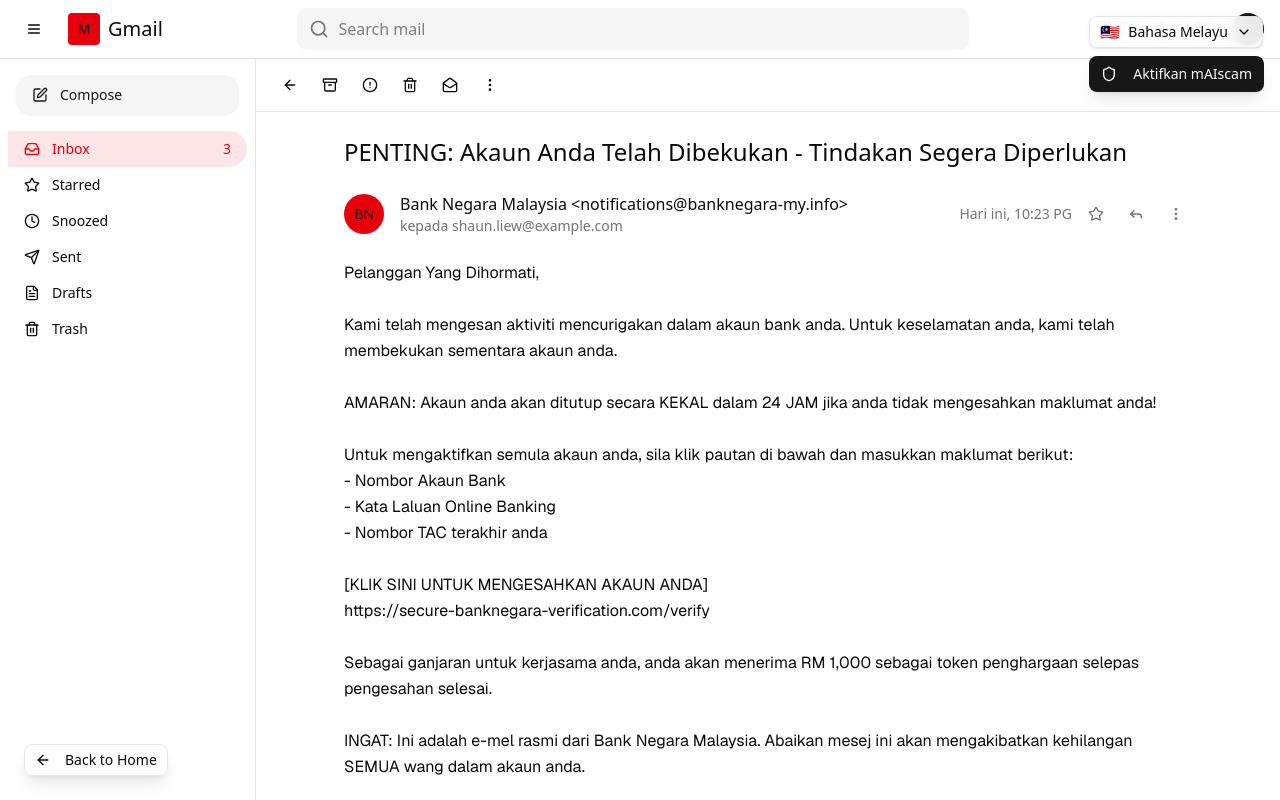
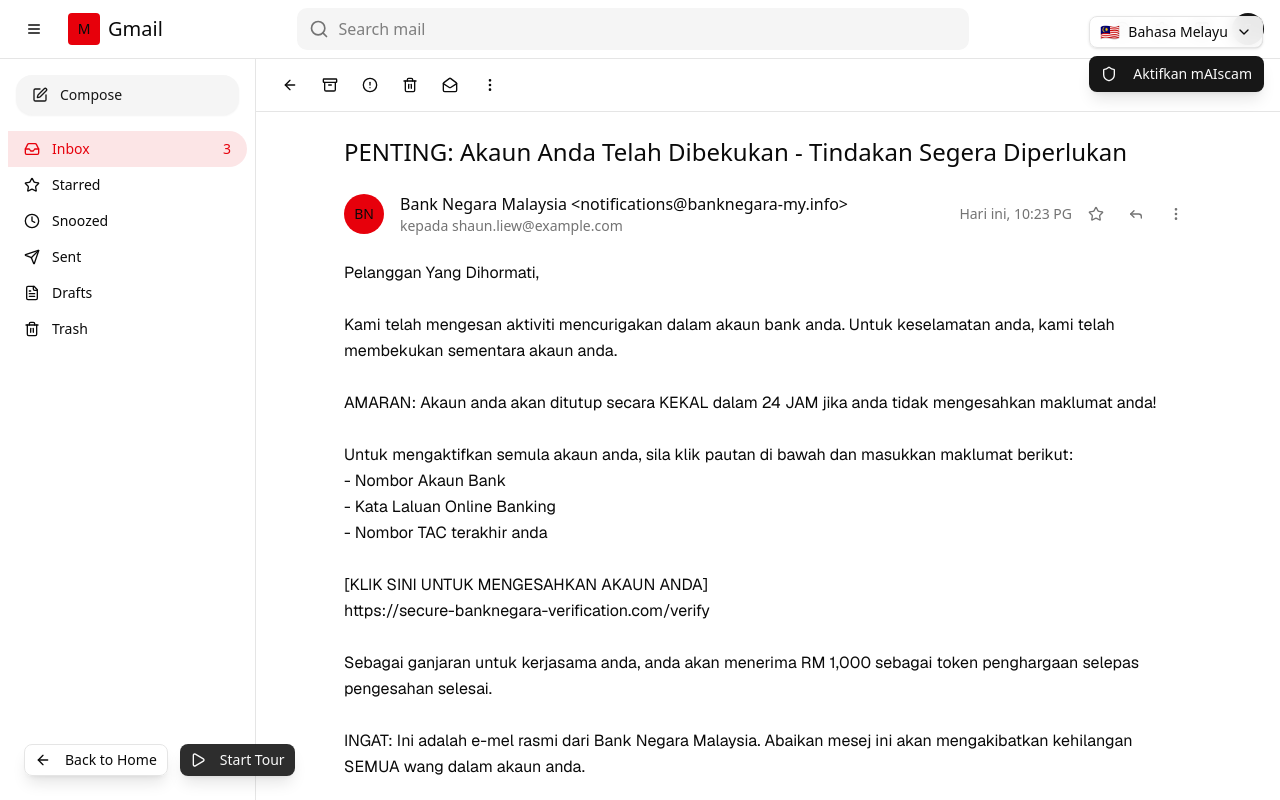
Before and after one commit to mAI-scam/mai-scam-frontend, a Next.js app: page /email-demo in a window 1280 px wide. Built offline with nearby package versions, Linux system fonts and the light colour scheme.

Commit message:
include the driver js tour for email demo

```diff
--- a/src/app/email-demo/page.tsx
+++ b/src/app/email-demo/page.tsx
@@ -2,23 +2,35 @@
 
 import Link from 'next/link';
 import { Button } from '@/components/ui/button';
-import { ArrowLeft } from 'lucide-react';
+import { ArrowLeft, Play } from 'lucide-react';
 import { GmailHeader } from '@/components/email-demo/GmailHeader';
 import { GmailSidebar } from '@/components/email-demo/GmailSidebar';
 import { EmailContent } from '@/components/email-demo/EmailContent';
 import { WebExtensionOverlay } from '@/components/email-demo/WebExtensionOverlay';
+import { useEmailTour } from '@/lib/useEmailTour';
 
 export default function EmailDemoPage() {
+  const { startTour } = useEmailTour();
+
   return (
     <div className="h-screen flex flex-col bg-background relative">
-      {/* Return to Home Button */}
-      <div className="fixed bottom-6 left-6 z-40">
+      {/* Navigation and Tour Buttons */}
+      <div className="fixed bottom-6 left-6 z-40 flex gap-3">
         <Link href="/">
           <Button variant="outline" size="sm" className="bg-white/90 backdrop-blur-sm shadow-lg">
             <ArrowLeft className="h-4 w-4 mr-2" />
             Back to Home
           </Button>
         </Link>
+        <Button
+          onClick={startTour}
+          variant="default"
+          size="sm"
+          className="bg-primary/90 backdrop-blur-sm shadow-lg"
+        >
+          <Play className="h-4 w-4 mr-2" />
+          Start Tour
+        </Button>
       </div>
 
       <GmailHeader />
--- a/src/app/layout.tsx
+++ b/src/app/layout.tsx
@@ -1,6 +1,7 @@
 import type { Metadata } from "next";
 import { Geist, Geist_Mono } from "next/font/google";
 import "./globals.css";
+import "driver.js/dist/driver.css";
 
 const geistSans = Geist({
   variable: "--font-geist-sans",
--- a/src/components/email-demo/EmailContent.tsx
+++ b/src/components/email-demo/EmailContent.tsx
@@ -15,7 +15,6 @@
 import { useEffect } from 'react';
 import { Button } from '@/components/ui/button';
 import { RiskAnalysisBlock } from './RiskAnalysisBlock';
-import { cn } from '@/lib/utils';
 
 const scamEmailContent = {
   from: 'Bank Negara Malaysia <notifications@banknegara-my.info>',
--- a/src/components/email-demo/RiskAnalysisBlock.tsx
+++ b/src/components/email-demo/RiskAnalysisBlock.tsx
@@ -106,6 +106,7 @@
 
       {/* Risk Analysis Card */}
       <Card
+        data-tour="risk-analysis"
         className={`border-l-4 ${
           riskLevel === "high"
             ? "border-l-red-500"
--- a/src/components/email-demo/WebExtensionOverlay.tsx
+++ b/src/components/email-demo/WebExtensionOverlay.tsx
@@ -1,13 +1,12 @@
 'use client';
 
 import { Shield, X, AlertTriangle, CheckCircle, Info, Flag } from 'lucide-react';
-import { useExtensionStore, Language } from '@/lib/store/extensionStore';
+import { useExtensionStore } from '@/lib/store/extensionStore';
 import { Button } from '@/components/ui/button';
 import { Card, CardContent } from '@/components/ui/card';
 import { Badge } from '@/components/ui/badge';
 import { LanguageSelector } from '@/components/LanguageSelector';
 import { ReportScamModal } from './ReportScamModal';
-import { cn } from '@/lib/utils';
 import { useState } from 'react';
 
 const translations = {
@@ -64,6 +63,7 @@
       <div className="fixed top-4 right-4 z-50 flex flex-col gap-2">
         <LanguageSelector />
         <Button
+          data-tour="activate-button"
           onClick={toggleExtension}
           className="shadow-lg"
         >
@@ -76,7 +76,7 @@
 
   return (
     <div className="fixed top-4 right-4 z-50">
-      <Card className="w-80 shadow-xl">
+      <Card className="w-80 shadow-xl" data-tour="active-extension">
         <CardContent className="p-4">
           <div className="flex items-center justify-between mb-2">
             <div className="flex items-center gap-2">
@@ -140,6 +140,7 @@
                     {t.viewWarning}
                   </Button>
                   <Button
+                    data-tour="report-button"
                     variant="outline"
                     size="sm"
                     className="w-full"
--- /dev/null
+++ b/src/lib/useEmailTour.ts
@@ -0,0 +1,72 @@
+'use client';
+
+import { useCallback } from 'react';
+import { driver } from 'driver.js';
+import { useExtensionStore } from '@/lib/store/extensionStore';
+
+export const useEmailTour = () => {
+  const { isActive, toggleExtension, analyzeContent } = useExtensionStore();
+
+  const startTour = useCallback(() => {
+    const driverObj = driver({
+      showProgress: true,
+      steps: [
+        {
+          element: '[data-tour="activate-button"]',
+          popover: {
+            title: 'Activate mAIscam Protection',
+            description: 'Click the "Activate mAIscam" button to activate the mAIscam extension. This will enable real-time scam detection for emails. I have already activated the extension for you.'
+          },
+          onHighlightStarted: () => {
+            if (!isActive) {
+              toggleExtension();
+              setTimeout(() => {
+                const emailContent = `PENTING: Akaun Anda Telah Dibekukan - Tindakan Segera Diperlukan
+Bank Negara Malaysia
+Kami telah mengesan aktiviti mencurigakan dalam akaun bank anda.
+AMARAN: Akaun anda akan ditutup secara KEKAL dalam 24 JAM
+Klik pautan di bawah dan masukkan maklumat berikut:
+- Nombor Akaun Bank
+- Kata Laluan Online Banking
+secure-banknegara-verification.com/verify
+RM 1,000 sebagai token penghargaan`;
+                analyzeContent(emailContent, 'email');
+              }, 500);
+            }
+          }
+        },
+        {
+          element: '[data-tour="active-extension"]',
+          popover: {
+            title: 'Extension Active',
+            description: 'Great! The extension is now active and analyzing this email for potential scam indicators.'
+          }
+        },
+        {
+          element: '[data-tour="risk-analysis"]',
+          popover: {
+            title: 'Risk Analysis Results',
+            description: 'The extension has detected this email as high risk. It shows detailed analysis of why this email is suspicious.'
+          }
+        },
+        {
+          element: '[data-tour="report-button"]',
+          popover: {
+            title: 'Report Scam Feature',
+            description: 'If you encounter a scam, click "Report Fraud" to report it to authorities. This helps protect others from similar scams.'
+          }
+        },
+        {
+          popover: {
+            title: 'Tour Complete!',
+            description: 'You now know how to use mAIscam to protect yourself from email scams. Stay vigilant and always verify suspicious emails!'
+          }
+        }
+      ]
+    });
+
+    driverObj.drive();
+  }, [isActive, toggleExtension, analyzeContent]);
+
+  return { startTour };
+};
```
